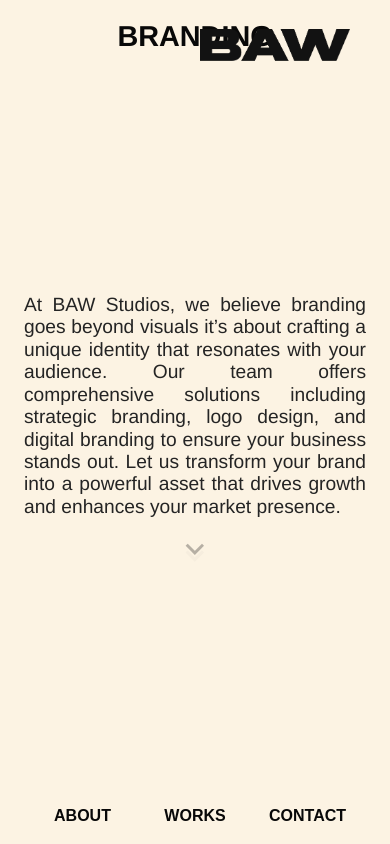
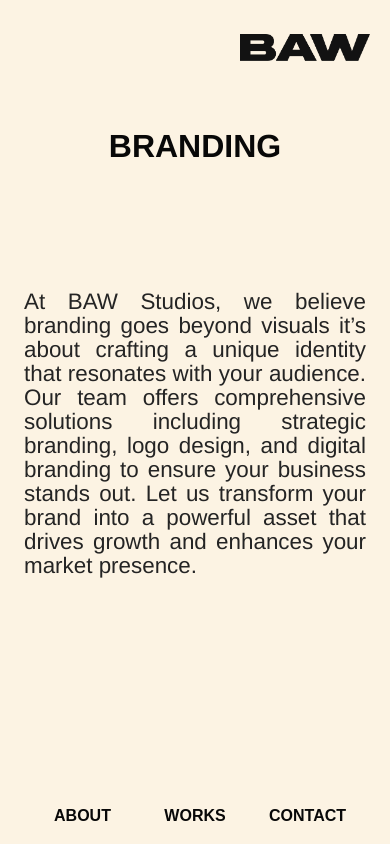
Before and after one commit to shashankack/new-baw, a React (Vite) app: page /branding in a window 390 px wide. Shown: the top 844 px of the page. Built offline with nearby package versions, Linux system fonts and the light colour scheme.

Commit message:
feat: enhance ServicesSection with new animations, video integration, and responsive styling adjustments

```diff
--- a/src/components/Navbar/Navbar.scss
+++ b/src/components/Navbar/Navbar.scss
@@ -137,6 +137,20 @@
   }
 
   @media screen and (max-width: 500px) {
+    .top-navbar {
+      padding: 20px;
+
+      .logo-wrapper {
+        width: 130px;
+        height: 55px;
+
+        img {
+          width: 100%;
+          height: 100%;
+        }
+      }
+    }
+
     .bottom-navbar {
       ul {
         padding: 10px;
--- a/src/components/StackingImages/StackingImages.scss
+++ b/src/components/StackingImages/StackingImages.scss
@@ -1,11 +1,3 @@
-$arrow-size-desktop: 20px;
-$arrow-size-largeTablet: 18px;
-$arrow-size-tablet: 16px;
-$arrow-size-mobile: 10px;
-
-$peakopacity: 0.4;
-$speed: 2.5s;
-
 .stacking-images-container {
   position: relative;
   width: 100%;
@@ -29,8 +21,8 @@
       position: absolute;
       top: 90%;
       left: 50%;
-      width: $arrow-size-desktop;
-      height: $arrow-size-desktop;
+      width: 20px;
+      height: 20px;
       transform: translate(-50%, -10%);
 
       &:before,
@@ -39,53 +31,41 @@
         position: absolute;
         width: 100%;
         height: 100%;
-        border-left: $arrow-size-desktop / 3 solid rgba(0, 0, 0, $peakopacity);
-        border-bottom: $arrow-size-desktop / 3 solid rgba(0, 0, 0, $peakopacity);
+        border-left: 20px / 3 solid rgba(0, 0, 0, 0.4);
+        border-bottom: 20px / 3 solid rgba(0, 0, 0, 0.4);
       }
 
       &:before {
-        transform: translate(
-            $arrow-size-desktop / 3,
-            $arrow-size-desktop * 4 / 3
-          )
-          rotate(-45deg);
-        animation: arrows $speed linear infinite;
+        transform: translate(20px / 3, 20px * 4 / 3) rotate(-45deg);
+        animation: arrows 2.5s linear infinite;
       }
 
       &:after {
-        transform: translate($arrow-size-desktop * 2 / 3, 0px) rotate(-45deg);
-        animation: arrows $speed linear infinite $speed / -2;
+        transform: translate(20px * 2 / 3, 0px) rotate(-45deg);
+        animation: arrows 2.5s linear infinite 2.5s / -2;
       }
     }
 
     @keyframes arrows {
       0% {
-        border-left: $arrow-size-desktop / 3 solid rgba(0, 0, 0, 0);
-        border-bottom: $arrow-size-desktop / 3 solid rgba(0, 0, 0, 0);
-        transform: translate(
-            $arrow-size-desktop / -6,
-            $arrow-size-desktop * 4 / -6
-          )
-          rotate(-45deg);
+        border-left: 20px / 3 solid rgba(0, 0, 0, 0);
+        border-bottom: 20px / 3 solid rgba(0, 0, 0, 0);
+        transform: translate(20px / -6, 20px * 4 / -6) rotate(-45deg);
       }
       10%,
       90% {
-        border-left: $arrow-size-desktop / 3 solid rgba(0, 0, 0, 0);
-        border-bottom: $arrow-size-desktop / 3 solid rgba(0, 0, 0, 0);
+        border-left: 20px / 3 solid rgba(0, 0, 0, 0);
+        border-bottom: 20px / 3 solid rgba(0, 0, 0, 0);
       }
       50% {
-        border-left: $arrow-size-desktop / 3 solid rgba(0, 0, 0, $peakopacity);
-        border-bottom: $arrow-size-desktop / 3 solid rgba(0, 0, 0, $peakopacity);
-        transform: translate($arrow-size-desktop / -6, 0px) rotate(-45deg);
+        border-left: 20px / 3 solid rgba(0, 0, 0, 0.4);
+        border-bottom: 20px / 3 solid rgba(0, 0, 0, 0.4);
+        transform: translate(20px / -6, 0px) rotate(-45deg);
       }
       100% {
-        border-left: $arrow-size-desktop / 3 solid rgba(0, 0, 0, 0);
-        border-bottom: $arrow-size-desktop / 3 solid rgba(0, 0, 0, 0);
-        transform: translate(
-            $arrow-size-desktop / -6,
-            $arrow-size-desktop * 4 / 6
-          )
-          rotate(-45deg);
+        border-left: 20px / 3 solid rgba(0, 0, 0, 0);
+        border-bottom: 20px / 3 solid rgba(0, 0, 0, 0);
+        transform: translate(20px / -6, 20px * 4 / 6) rotate(-45deg);
       }
     }
   }
@@ -117,61 +97,44 @@
       max-width: 900px;
 
       .arrows {
-        width: $arrow-size-largeTablet;
-        height: $arrow-size-largeTablet;
+        width: 18px;
+        height: 18px;
 
         &:before,
         &:after {
-          border-left: $arrow-size-largeTablet / 3 solid
-            rgba(0, 0, 0, $peakopacity);
-          border-bottom: $arrow-size-largeTablet / 3 solid
-            rgba(0, 0, 0, $peakopacity);
+          border-left: 18px / 3 solid rgba(0, 0, 0, 0.4);
+          border-bottom: 18px / 3 solid rgba(0, 0, 0, 0.4);
         }
 
         &:before {
-          transform: translate(
-              $arrow-size-largeTablet / 3,
-              $arrow-size-largeTablet * 4 / 3
-            )
-            rotate(-45deg);
+          transform: translate(18px / 3, 18px * 4 / 3) rotate(-45deg);
         }
 
         &:after {
-          transform: translate($arrow-size-largeTablet * 2 / 3, 0px)
-            rotate(-45deg);
+          transform: translate(18px * 2 / 3, 0px) rotate(-45deg);
         }
       }
 
       @keyframes arrows {
         0% {
-          border-left: $arrow-size-largeTablet / 3 solid rgba(0, 0, 0, 0);
-          border-bottom: $arrow-size-largeTablet / 3 solid rgba(0, 0, 0, 0);
-          transform: translate(
-              $arrow-size-largeTablet / -6,
-              $arrow-size-largeTablet * 4 / -6
-            )
-            rotate(-45deg);
+          border-left: 18px / 3 solid rgba(0, 0, 0, 0);
+          border-bottom: 18px / 3 solid rgba(0, 0, 0, 0);
+          transform: translate(18px / -6, 18px * 4 / -6) rotate(-45deg);
         }
         10%,
         90% {
-          border-left: $arrow-size-largeTablet / 3 solid rgba(0, 0, 0, 0);
-          border-bottom: $arrow-size-largeTablet / 3 solid rgba(0, 0, 0, 0);
+          border-left: 18px / 3 solid rgba(0, 0, 0, 0);
+          border-bottom: 18px / 3 solid rgba(0, 0, 0, 0);
         }
         50% {
-          border-left: $arrow-size-largeTablet / 3 solid
-            rgba(0, 0, 0, $peakopacity);
-          border-bottom: $arrow-size-largeTablet / 3 solid
-            rgba(0, 0, 0, $peakopacity);
-          transform: translate($arrow-size-largeTablet / -6, 0px) rotate(-45deg);
+          border-left: 18px / 3 solid rgba(0, 0, 0, 0.4);
+          border-bottom: 18px / 3 solid rgba(0, 0, 0, 0.4);
+          transform: translate(18px / -6, 0px) rotate(-45deg);
         }
         100% {
-          border-left: $arrow-size-largeTablet / 3 solid rgba(0, 0, 0, 0);
-          border-bottom: $arrow-size-largeTablet / 3 solid rgba(0, 0, 0, 0);
-          transform: translate(
-              $arrow-size-largeTablet / -6,
-              $arrow-size-largeTablet * 4 / 6
-            )
-            rotate(-45deg);
+          border-left: 18px / 3 solid rgba(0, 0, 0, 0);
+          border-bottom: 18px / 3 solid rgba(0, 0, 0, 0);
+          transform: translate(18px / -6, 18px * 4 / 6) rotate(-45deg);
         }
       }
     }
@@ -193,58 +156,44 @@
       max-width: 700px;
 
       .arrows {
-        width: $arrow-size-tablet;
-        height: $arrow-size-tablet;
+        width: 16px;
+        height: 16px;
 
         &:before,
         &:after {
-          border-left: $arrow-size-tablet / 3 solid rgba(0, 0, 0, $peakopacity);
-          border-bottom: $arrow-size-tablet / 3 solid
-            rgba(0, 0, 0, $peakopacity);
+          border-left: 16px / 3 solid rgba(0, 0, 0, 0.4);
+          border-bottom: 16px / 3 solid rgba(0, 0, 0, 0.4);
         }
 
         &:before {
-          transform: translate(
-              $arrow-size-tablet / 3,
-              $arrow-size-tablet * 4 / 3
-            )
-            rotate(-45deg);
+          transform: translate(16px / 3, 16px * 4 / 3) rotate(-45deg);
         }
 
         &:after {
-          transform: translate($arrow-size-tablet * 2 / 3, 0px) rotate(-45deg);
+          transform: translate(16px * 2 / 3, 0px) rotate(-45deg);
         }
       }
 
       @keyframes arrows {
         0% {
-          border-left: $arrow-size-tablet / 3 solid rgba(0, 0, 0, 0);
-          border-bottom: $arrow-size-tablet / 3 solid rgba(0, 0, 0, 0);
-          transform: translate(
-              $arrow-size-tablet / -6,
-              $arrow-size-tablet * 4 / -6
-            )
-            rotate(-45deg);
+          border-left: 16px / 3 solid rgba(0, 0, 0, 0);
+          border-bottom: 16px / 3 solid rgba(0, 0, 0, 0);
+          transform: translate(16px / -6, 16px * 4 / -6) rotate(-45deg);
         }
         10%,
         90% {
-          border-left: $arrow-size-tablet / 3 solid rgba(0, 0, 0, 0);
-          border-bottom: $arrow-size-tablet / 3 solid rgba(0, 0, 0, 0);
+          border-left: 16px / 3 solid rgba(0, 0, 0, 0);
+          border-bottom: 16px / 3 solid rgba(0, 0, 0, 0);
         }
         50% {
-          border-left: $arrow-size-tablet / 3 solid rgba(0, 0, 0, $peakopacity);
-          border-bottom: $arrow-size-tablet / 3 solid
-            rgba(0, 0, 0, $peakopacity);
-          transform: translate($arrow-size-tablet / -6, 0px) rotate(-45deg);
+          border-left: 16px / 3 solid rgba(0, 0, 0, 0.4);
+          border-bottom: 16px / 3 solid rgba(0, 0, 0, 0.4);
+          transform: translate(16px / -6, 0px) rotate(-45deg);
         }
         100% {
-          border-left: $arrow-size-tablet / 3 solid rgba(0, 0, 0, 0);
-          border-bottom: $arrow-size-tablet / 3 solid rgba(0, 0, 0, 0);
-          transform: translate(
-              $arrow-size-tablet / -6,
-              $arrow-size-tablet * 4 / 6
-            )
-            rotate(-45deg);
+          border-left: 16px / 3 solid rgba(0, 0, 0, 0);
+          border-bottom: 16px / 3 solid rgba(0, 0, 0, 0);
+          transform: translate(16px / -6, 16px * 4 / 6) rotate(-45deg);
         }
       }
     }
@@ -261,75 +210,61 @@
   @media screen and (max-width: 500px) {
     .paragraph-section {
       padding: 1.5rem;
-      font-size: 1.2rem;
-      line-height: 1.4rem;
+      font-size: 1.4rem;
+      line-height: 1.5rem;
       max-width: 400px;
-      top: -10%;
+      top: -20%;
 
       .arrows {
-        top: 100%;
-        width: $arrow-size-mobile;
-        height: $arrow-size-mobile;
+        top: 110%;
+        width: 10px;
+        height: 10px;
 
         &:before,
         &:after {
-          border-left: $arrow-size-mobile / 3 solid rgba(0, 0, 0, $peakopacity);
-          border-bottom: $arrow-size-mobile / 3 solid
-            rgba(0, 0, 0, $peakopacity);
+          border-left: 10px / 3 solid rgba(0, 0, 0, 0.4);
+          border-bottom: 10px / 3 solid rgba(0, 0, 0, 0.4);
         }
 
         &:before {
-          transform: translate(
-              $arrow-size-mobile / 3,
-              $arrow-size-mobile * 4 / 3
-            )
-            rotate(-45deg);
+          transform: translate(10px / 3, 10px * 4 / 3) rotate(-45deg);
         }
 
         &:after {
-          transform: translate($arrow-size-mobile * 2 / 3, 0px) rotate(-45deg);
+          transform: translate(10px * 2 / 3, 0px) rotate(-45deg);
         }
       }
 
       @keyframes arrows {
         0% {
-          border-left: $arrow-size-mobile / 3 solid rgba(0, 0, 0, 0);
-          border-bottom: $arrow-size-mobile / 3 solid rgba(0, 0, 0, 0);
-          transform: translate(
-              $arrow-size-mobile / -6,
-              $arrow-size-mobile * 4 / -6
-            )
-            rotate(-45deg);
+          border-left: 10px / 3 solid rgba(0, 0, 0, 0);
+          border-bottom: 10px / 3 solid rgba(0, 0, 0, 0);
+          transform: translate(10px / -6, 10px * 4 / -6) rotate(-45deg);
         }
         10%,
         90% {
-          border-left: $arrow-size-mobile / 3 solid rgba(0, 0, 0, 0);
-          border-bottom: $arrow-size-mobile / 3 solid rgba(0, 0, 0, 0);
+          border-left: 10px / 3 solid rgba(0, 0, 0, 0);
+          border-bottom: 10px / 3 solid rgba(0, 0, 0, 0);
         }
         50% {
-          border-left: $arrow-size-mobile / 3 solid rgba(0, 0, 0, $peakopacity);
-          border-bottom: $arrow-size-mobile / 3 solid
-            rgba(0, 0, 0, $peakopacity);
-          transform: translate($arrow-size-mobile / -6, 0px) rotate(-45deg);
+          border-left: 10px / 3 solid rgba(0, 0, 0, 0.4);
+          border-bottom: 10px / 3 solid rgba(0, 0, 0, 0.4);
+          transform: translate(10px / -6, 0px) rotate(-45deg);
         }
         100% {
-          border-left: $arrow-size-mobile / 3 solid rgba(0, 0, 0, 0);
-          border-bottom: $arrow-size-mobile / 3 solid rgba(0, 0, 0, 0);
-          transform: translate(
-              $arrow-size-mobile / -6,
-              $arrow-size-mobile * 4 / 6
-            )
-            rotate(-45deg);
+          border-left: 10px / 3 solid rgba(0, 0, 0, 0);
+          border-bottom: 10px / 3 solid rgba(0, 0, 0, 0);
+          transform: translate(10px / -6, 10px * 4 / 6) rotate(-45deg);
         }
       }
     }
 
     .images-section {
-      top: 25%;
-      width: 350px;
+      top: 30%;
+      width: 400px;
 
       .stacked-image {
-        width: 350px;
+        width: 400px;
       }
     }
   }
--- a/src/pages/HomePage.jsx
+++ b/src/pages/HomePage.jsx
@@ -11,7 +11,6 @@
 import webVideo from "../assets/videos/mellow.mp4";
 
 import { productionImages, socialsImages } from "../data";
-import Footer from "../components/Footer/Footer";
 
 gsap.registerPlugin(ScrollTrigger);
 
@@ -439,7 +438,6 @@
           loop
           preload="none"
         />
-
       </div>
     </>
   );
--- a/src/pages/Services/Branding.scss
+++ b/src/pages/Services/Branding.scss
@@ -7,12 +7,6 @@
   justify-content: center;
   padding: 5% 0;
   z-index: inherit;
-
-  .back {
-    position: fixed;
-    right: 60px;
-    top: 110px;
-  }
 
   h2 {
     font-family: "Helvetica";
@@ -167,9 +161,13 @@
     }
   }
 
-  @media screen and (max-width: 480px) {
+  @media screen and (max-width: 500px) {
+    justify-content: start;
+    padding: 6rem 0 0;
+
     h2 {
-      font-size: 1.8rem;
+      font-size: 2rem;
+      margin-top: 2rem;
     }
 
     .stack-container {
@@ -177,11 +175,12 @@
     }
 
     .content {
-      margin: 5%;
+      margin-top: -30%;
       width: 90%;
 
       h3 {
         font-size: 1.5rem;
+        text-align: justify;
       }
     }
 
@@ -200,7 +199,7 @@
       .left {
         .element {
           height: 50px;
-          font-size: 1.1rem;
+          font-size: 1rem;
         }
       }
 
@@ -208,7 +207,7 @@
         height: 200px;
         p {
           text-align: justify;
-          font-size: 1rem;
+          font-size: 1.5rem;
           padding: 0;
         }
       }
```
Also changed, not shown: src/components/Mobile/ServicesSection.jsx (+65 -10 lines), src/components/Mobile/ServicesSection.scss (+36 -9 lines).
